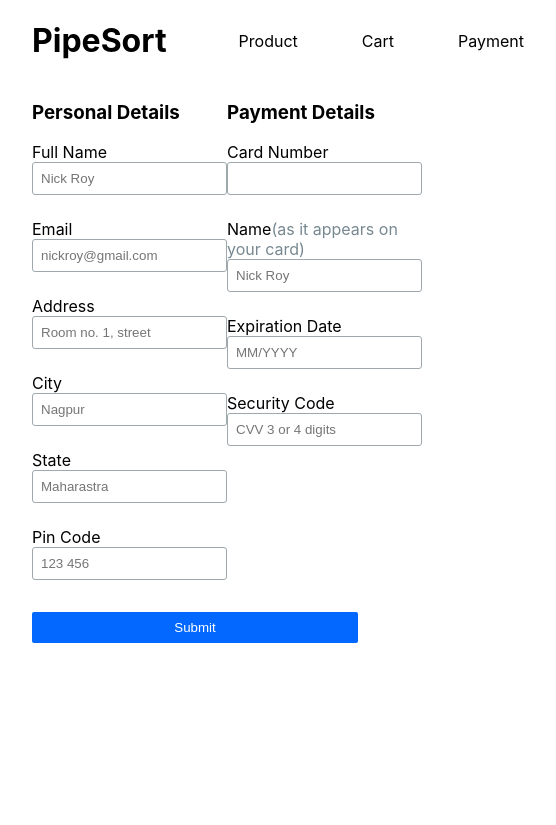
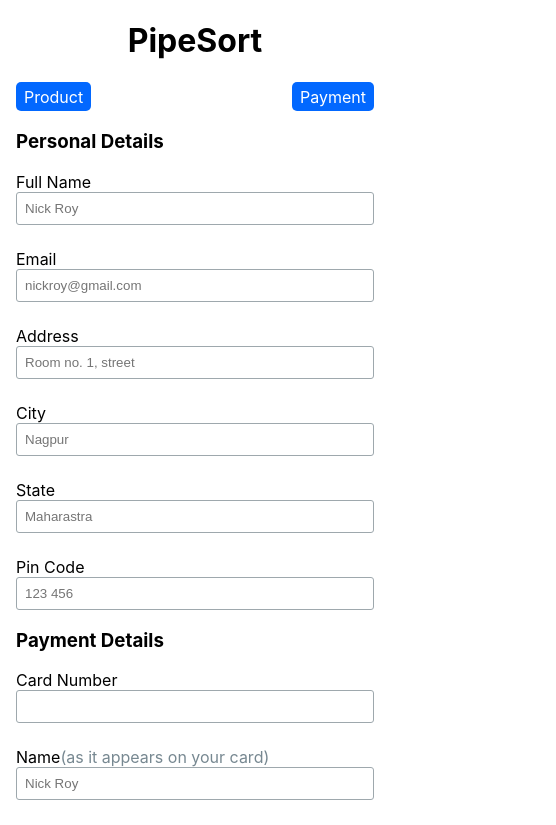
Before and after one commit to MayurBhowad/pipesort, a React (Create React App) app: page /payment in a window 390 px wide. Shown: the top 825 px of the page, 556 px wide, since content can reach past the window. Built offline with nearby package versions, Linux system fonts and the light colour scheme.

Commit message:
edit: responsive navbar

```diff
--- a/src/components/Navbar.component.js
+++ b/src/components/Navbar.component.js
@@ -1,14 +1,19 @@
-import { makeStyles } from '@material-ui/styles'
+import { makeStyles } from '@material-ui/core'
 import React from 'react'
 import { Link } from 'react-router-dom';
 
 
-const useStyles = makeStyles((theme) => ({
+const useStyles = makeStyles(theme => ({
     root: {
         padding: '0 2rem',
         display: 'flex',
         alignItems: 'center',
         justifyContent: 'space-between',
+
+        [theme.breakpoints.down(500)]: {
+            padding: '0 1rem',
+            flexDirection: 'column',
+        },
     },
     navUl: {
 
@@ -19,6 +24,32 @@ const useStyles = makeStyles((theme) => ({
             '& li': {
                 margin: '0 2rem'
             },
+        },
+
+        [theme.breakpoints.down(400)]: {
+            display: 'none',
+        },
+    },
+    mobileNavUl: {
+        width: '100%',
+
+        '& ul': {
+            margin: '0',
+            padding: '0',
+            display: 'flex',
+            justifyContent: 'space-between',
+            alignItems: 'center',
+
+            '& li': {
+                padding: '.3rem .5rem',
+                backgroundColor: '#0268FF',
+                color: '#fff',
+                borderRadius: '5px',
+            },
+        },
+
+        [theme.breakpoints.up(400)]: {
+            display: 'none',
         },
     },
 }))
@@ -40,6 +71,12 @@ function Navbar() {
                     <li><Link to="/payment" >Payment</Link></li>
                 </ul>
             </div>
+            <div className={classes.mobileNavUl}>
+                <ul>
+                    <li><Link to="/" >Product</Link></li>
+                    <li><Link to="/payment" >Payment</Link></li>
+                </ul>
+            </div>
         </div>
     )
 }
--- a/src/components/payment/AddDetails.component.js
+++ b/src/components/payment/AddDetails.component.js
@@ -6,10 +6,17 @@ import PersonalDetails from './details/PersonalDetails.component'
 const useStyles = makeStyles(theme => ({
     root: {
         margin: '0 2rem',
+        [theme.breakpoints.down(400)]: {
+            margin: '0 1rem',
+        },
     },
     container: {
         display: 'flex',
         justifyContent: 'space-between',
+
+        [theme.breakpoints.down(400)]: {
+            flexDirection: 'column',
+        },
     },
     personalDetails: {
         flex: 1,
--- a/src/components/products/Products.component.js
+++ b/src/components/products/Products.component.js
@@ -8,6 +8,11 @@ const useStyles = makeStyles(theme => ({
     root: {
         marginTop: '2rem',
         margin: '0 4rem',
+
+        [theme.breakpoints.down(400)]: {
+            marginTop: '2rem',
+            margin: '0 1rem',
+        },
     },
     topNav: {
         display: 'flex',
--- a/src/components/products/card/Card.component.js
+++ b/src/components/products/card/Card.component.js
@@ -5,6 +5,7 @@ const useStyles = makeStyles(theme => ({
 
     card: {
         border: '1px solid black',
+        borderRadius: '3px',
         padding: '1rem',
 
         '& h2': {
```
